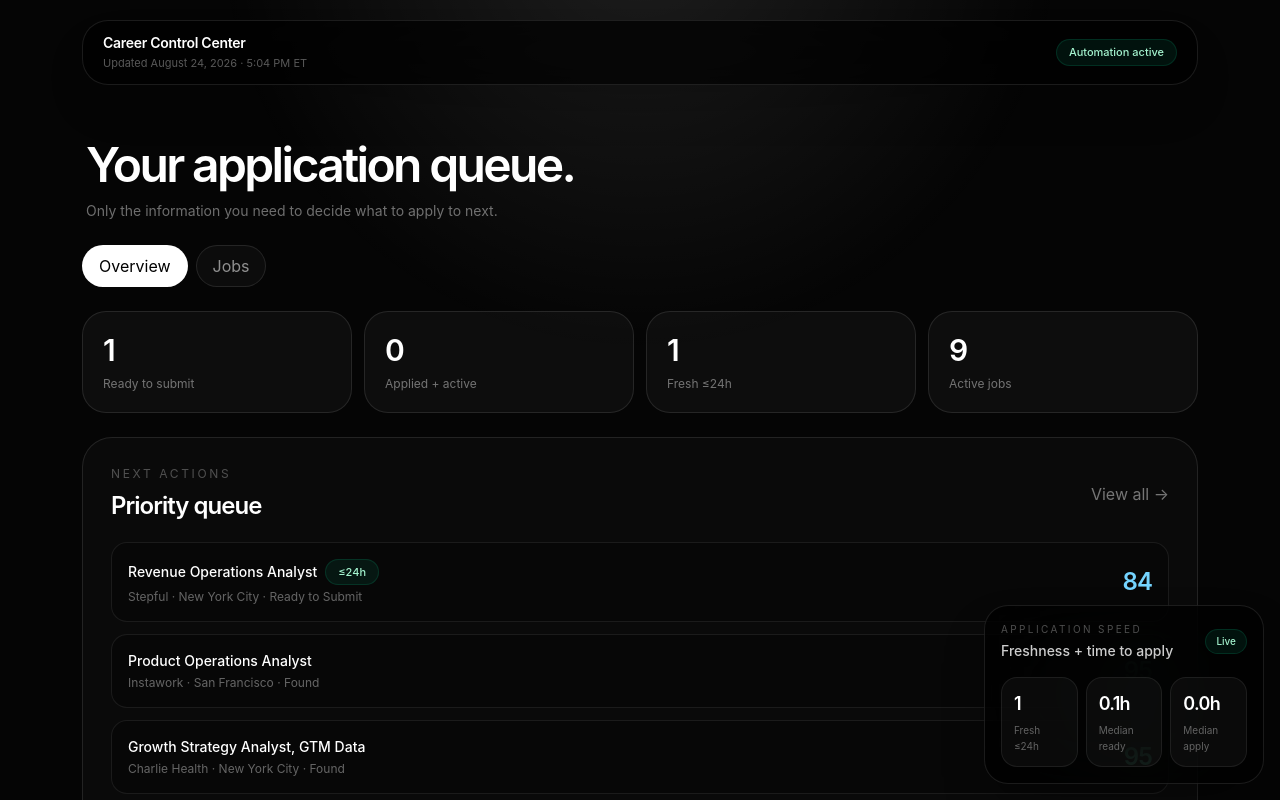
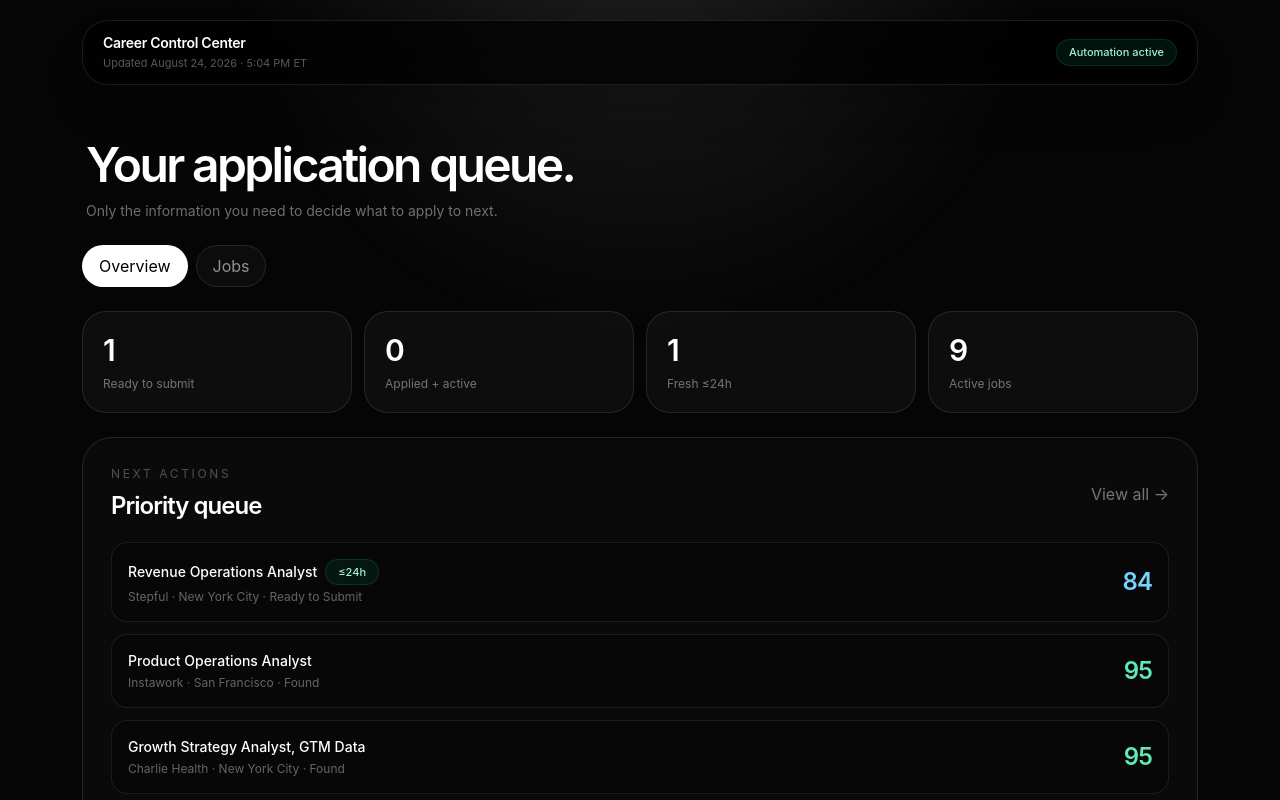
Before and after one commit to micksems/ai-portfolio, a Next.js app: page /job-search in a window 1280 px wide. Shown: the top 800 px of the page. Built offline with nearby package versions, Linux system fonts and the light colour scheme.

Commit message:
Simplify career dashboard surface

```diff
--- a/src/app/job-search/page.js
+++ b/src/app/job-search/page.js
@@ -1,16 +1,10 @@
 import { cookies } from "next/headers";
 import DashboardClient from "./DashboardClient";
-import TimingWidget from "./TimingWidget";
 import { jobSearchData } from "@/data/jobSearchData";
 
 export const dynamic = "force-dynamic";
 
 export default async function JobSearchPage() {
   await cookies();
-  return (
-    <>
-      <TimingWidget jobs={jobSearchData.jobs} />
-      <DashboardClient jobSearchData={jobSearchData} />
-    </>
-  );
+  return <DashboardClient jobSearchData={jobSearchData} />;
 }
```
